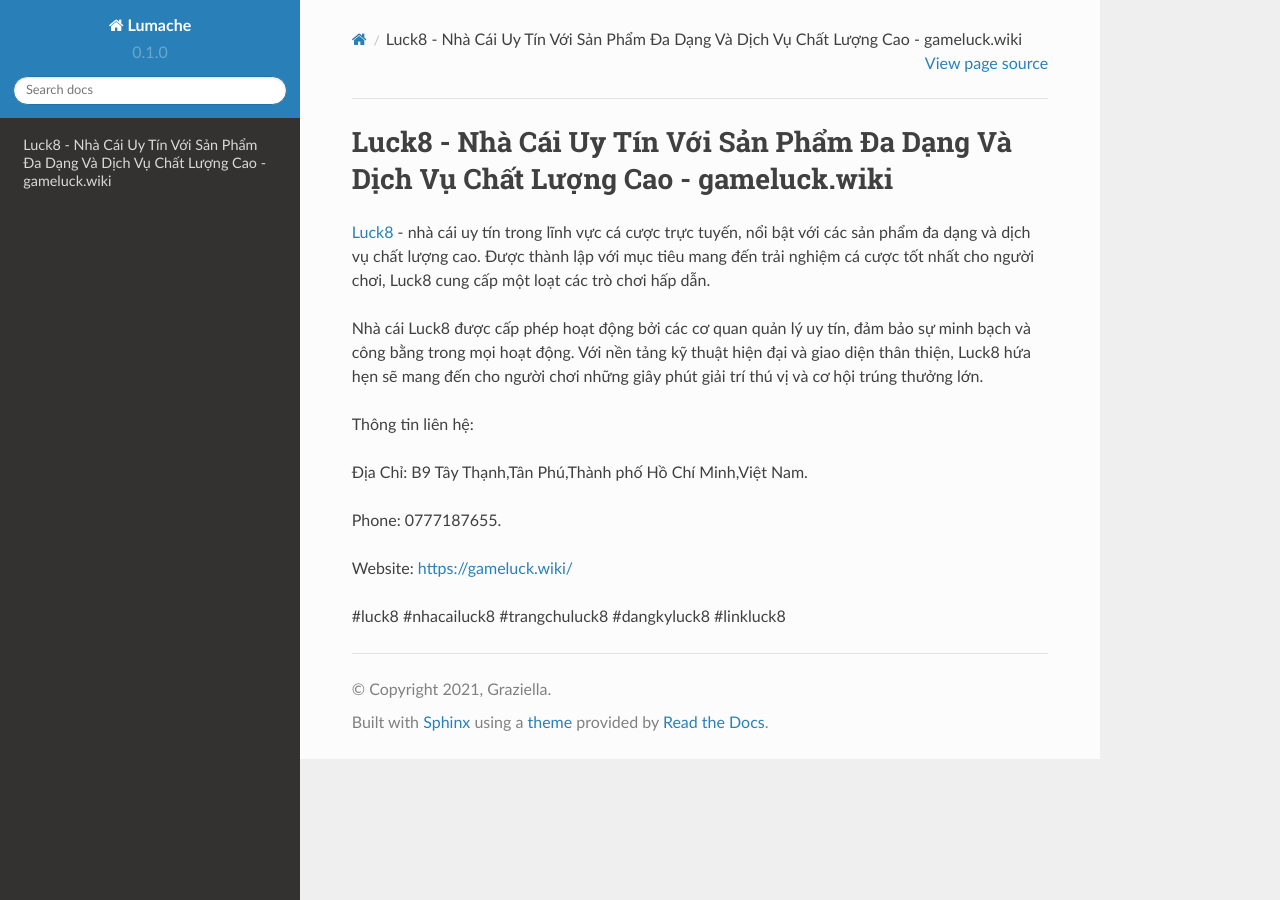
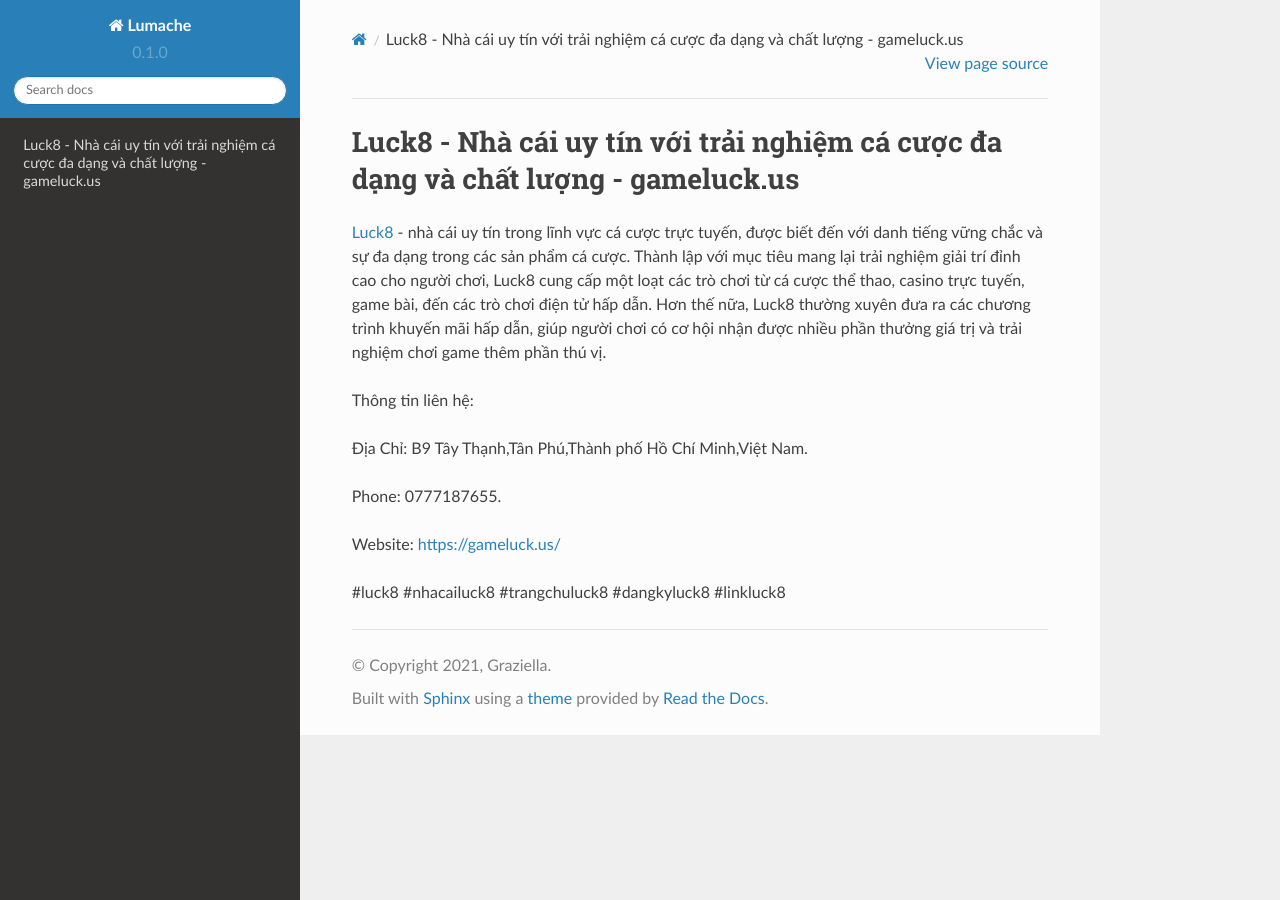
Before and after one commit to socialentity1/linkgameluckwiki, a Sphinx documentation site: the page built from docs/source/index.rst, in a window 1280 px wide. Built offline with Sphinx 7.4.7 and the Read the Docs theme 2.0.0, drawn with Linux system fonts in a browser that asks for light colours.

Commit message:
Update index.rst

```diff
--- a/docs/source/index.rst
+++ b/docs/source/index.rst
@@ -1,9 +1,7 @@
-Luck8 - Nhà Cái Uy Tín Với Sản Phẩm Đa Dạng Và Dịch Vụ Chất Lượng Cao - gameluck.wiki
+Luck8 - Nhà cái uy tín với trải nghiệm cá cược đa dạng và chất lượng - gameluck.us
 ===================================
 
-`Luck8 <https://gameluck.wiki/>`_ - nhà cái uy tín trong lĩnh vực cá cược trực tuyến, nổi bật với các sản phẩm đa dạng và dịch vụ chất lượng cao. Được thành lập với mục tiêu mang đến trải nghiệm cá cược tốt nhất cho người chơi, Luck8 cung cấp một loạt các trò chơi hấp dẫn.
-
-Nhà cái Luck8 được cấp phép hoạt động bởi các cơ quan quản lý uy tín, đảm bảo sự minh bạch và công bằng trong mọi hoạt động. Với nền tảng kỹ thuật hiện đại và giao diện thân thiện, Luck8 hứa hẹn sẽ mang đến cho người chơi những giây phút giải trí thú vị và cơ hội trúng thưởng lớn.
+`Luck8 <https://gameluck.us/>`_ - nhà cái uy tín trong lĩnh vực cá cược trực tuyến, được biết đến với danh tiếng vững chắc và sự đa dạng trong các sản phẩm cá cược. Thành lập với mục tiêu mang lại trải nghiệm giải trí đỉnh cao cho người chơi, Luck8 cung cấp một loạt các trò chơi từ cá cược thể thao, casino trực tuyến, game bài, đến các trò chơi điện tử hấp dẫn. Hơn thế nữa, Luck8 thường xuyên đưa ra các chương trình khuyến mãi hấp dẫn, giúp người chơi có cơ hội nhận được nhiều phần thưởng giá trị và trải nghiệm chơi game thêm phần thú vị.
 
 Thông tin liên hệ:
 
@@ -11,6 +9,6 @@ Thông tin liên hệ:
 
 Phone: 0777187655.
 
-Website: https://gameluck.wiki/
+Website: https://gameluck.us/
 
 #luck8 #nhacailuck8 #trangchuluck8 #dangkyluck8 #linkluck8
```
